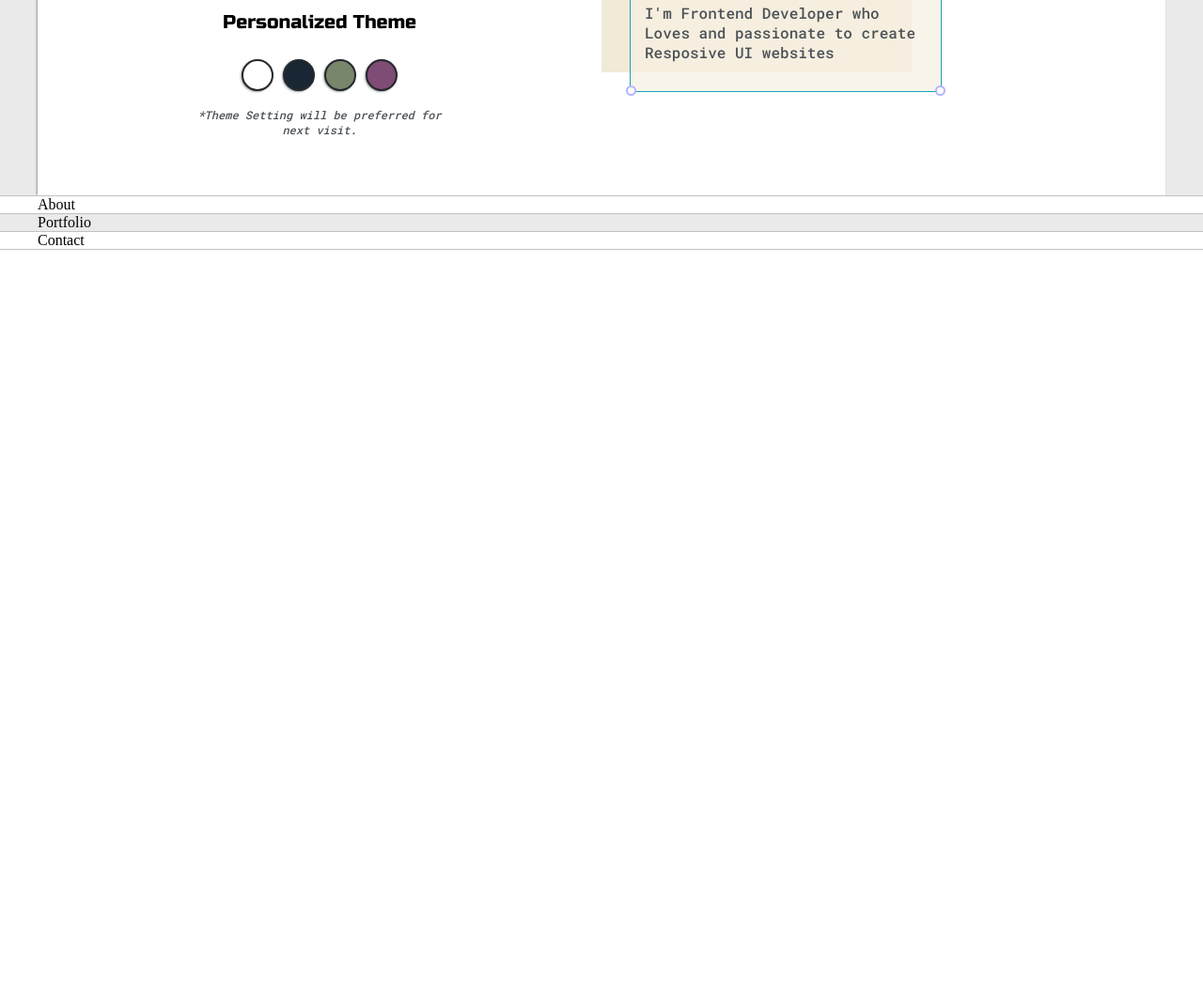
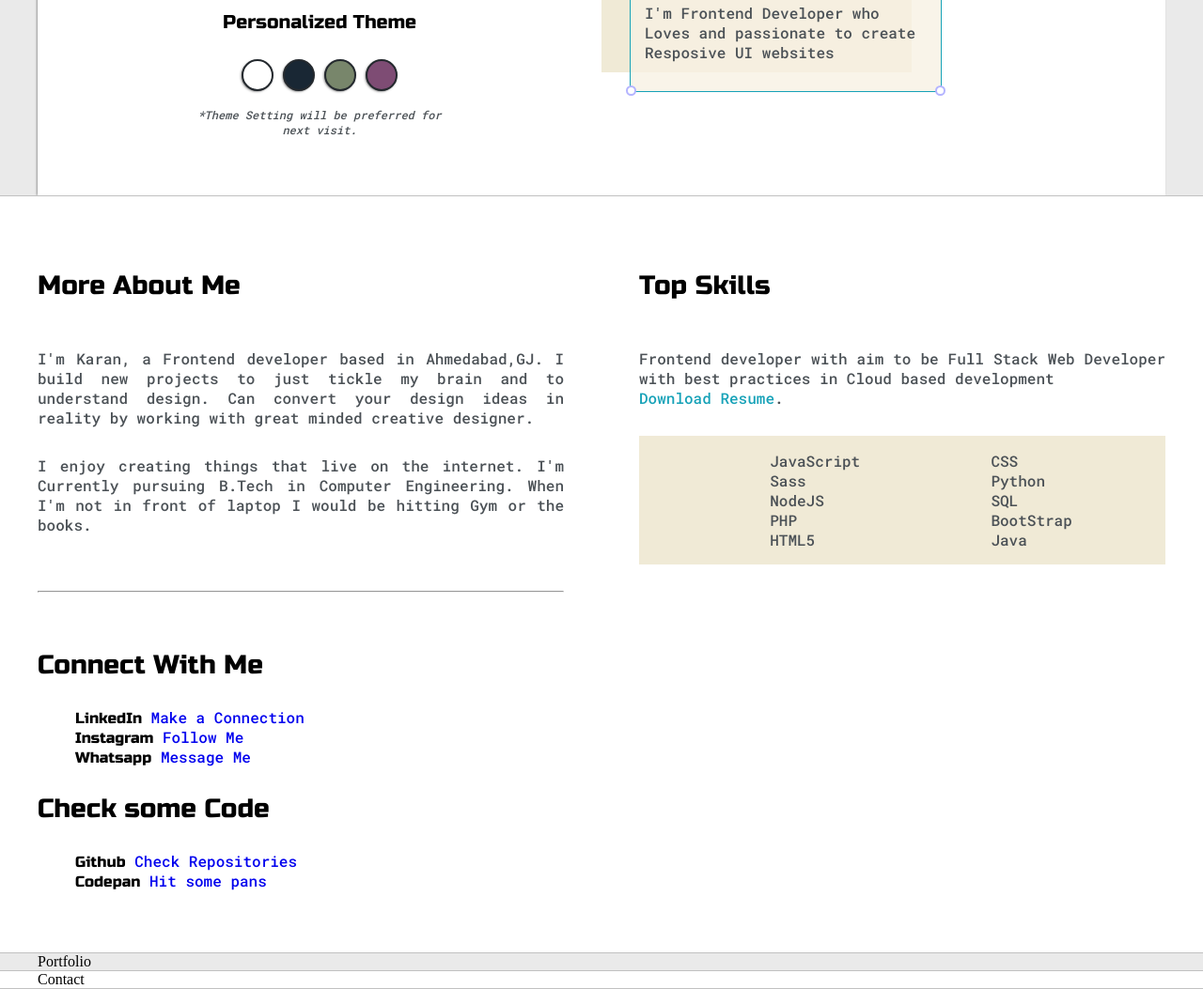
Before and after one commit to Karan-Munjani/Portfolio-site, a plain HTML site: page index.html in a window 1280 px wide. Shown: the part 478-1531 px from the top of the page at 94% size. Before the commit the page ends 800 px from the top, so only its background shows below. Drawn offline with Linux system fonts and the light colour scheme.

Commit message:
About Section Done!

```diff
--- a/css/style.css
+++ b/css/style.css
@@ -49,7 +49,7 @@ a:visited{
 }
 li{
     list-style: none;
-    color:#17a2b8
+
 }
 
 .s1{
@@ -265,6 +265,39 @@ li{
     left:-5px;
 }
 
+.about-wrapper{
+    display: grid;
+    grid-template-columns: repeat(auto-fit,minmax(400px,1fr));
+    grid-gap: 5em;
+    padding-bottom: 50px;
+    padding-top: 50px;
+}
+
+.para-1{
+    margin-top:50px;
+    margin-bottom:30px;
+    text-align: justify;
+    text-justify: inter-word;
+
+}
+
+#about-para-2{
+    margin-bottom:60px;
+    text-align: justify;
+    text-justify: inter-word;
+}
+
+.social-links{
+    margin-top:60px;
+
+}
+
+#skills{
+    display: flex;
+    justify-content: space-evenly;
+    background-color: var(--previewShadow);
+}
+
 
 
 /* @media screen and (max-width:1400px){
@@ -289,6 +322,14 @@ li{
    .right-column{
        justify-content: center;
    }
+   .about-wrapper{
+    grid-gap: 3em;
+    }
+
+    .about-right{
+    border-top:2px solid var(--borderColor);
+    }
+
 }
 @media screen and (max-width:425px){
     .intro-wrapper{
--- /dev/null
+++ b/css/underline.css
@@ -0,0 +1,46 @@
+body {
+  width: 80%;
+  margin: 10vw auto;
+}
+.heading {
+  font-family: "Playfair Display", serif;
+  font-size: 10vw;
+}
+
+.subheading {
+  font-family: "Open Sans", sans-serif;
+  font-size: 1em;
+  line-height: 1.5;
+}
+
+@media screen and (min-width: 40em) {
+  body {
+    width: 50%;
+  }
+  .heading {
+    font-size: 6vw;
+  }
+
+  .subheading {
+    font-size: 1.75vw;
+  }
+}
+
+/*================================================
+Start Important Part
+==================================================*/
+
+.underline--magical {
+  background-image: linear-gradient(120deg, #ff6565 0%, #ffd92d 100%);
+  background-repeat: no-repeat;
+  background-size: 100% 0.2em;
+  background-position: 0 88%;
+  transition: background-size 0.25s ease-in;
+  &:hover {
+    background-size: 100% 88%;
+  }
+}
+
+/*================================================
+End Important Part
+==================================================*/
--- a/index.html
+++ b/index.html
@@ -71,7 +71,101 @@
     </section>
 
     <section class="s2">
-      <div class="main-container">About</div>
+      <div class="main-container">
+            <div class="about-wrapper">
+                <div class="about-me">
+                    <h3>More About Me</h3>
+                    <p class="para-1">
+                        I'm Karan, a Frontend developer based in Ahmedabad,GJ. I build new projects to just tickle my brain and to understand design. Can convert your design ideas in reality by working with great minded creative designer.
+                    </p>
+                    <p id="about-para-2">
+                        I enjoy creating things that live on the internet. I'm Currently pursuing B.Tech in Computer Engineering. When I'm not in front of laptop I would be hitting Gym or the books.
+                    </p>
+
+                    <hr>
+
+                    <div class="social-links">
+                        <h3>Connect With Me</h3>
+                        <ul>
+                            <li>
+                                <strong>LinkedIn</strong>
+                                <span
+                                  ><a href="https://www.linkedin.com/in/karan-munjani-662813173/" target="_blank"
+                                    >Make a Connection</a
+                                  ></span
+                                >
+                              </li>
+
+                              <li>
+                                <strong>Instagram</strong>
+                                <span>
+                                  <a href="https://www.instagram.com/d_krn__/" target="_blank">Follow Me</a>
+                                </span>
+                              </li>
+
+                              <li>
+                                <strong>Whatsapp</strong>
+                                <span>
+                                  <a
+                                    href="https://wa.me/+918200291894/?text=Hello! I'm a Visitor Of your website"
+                                     target="_blank">Message Me</a
+                                  >
+                                </span>
+                              </li>
+                        </ul>
+
+                    </div>
+
+                    <div class="work">
+                        <h3>Check some Code</h3>
+                        <ul>
+                         <li>
+                             <strong>Github</strong>
+                             <span
+                               ><a href="https://github.com/Karan-Munjani"
+                                 >Check Repositories
+                               </a></span
+                             >
+                           </li>
+
+                           <li>
+                             <strong>Codepan</strong>
+                             <span
+                               ><a href="https://codepen.io/karan-munjani"
+                                 >Hit some pans</a
+                               ></span
+                             >
+                           </li>
+                        </ul>
+                    </div>
+
+
+
+                </div>
+               <div class="about-right">
+                <h3>Top Skills</h3>
+                <p class="para-1">Frontend developer with aim to be Full Stack Web Developer with best practices in Cloud based development <br><a href="" target="_blank">Download Resume</a>.</p>
+
+                <div id="skills">
+                    <ul>
+                        <li>JavaScript</li>
+                        <li>Sass</li>
+                        <li>NodeJS</li>
+                        <li>PHP</li>
+                        <li>HTML5</li>
+                    </ul>
+                    <ul>
+                        <li>CSS</li>
+                        <li>Python</li>
+                        <li>SQL</li>
+                        <li>BootStrap</li>
+                        <li>Java</li>
+                    </ul>
+                </div>
+
+               </div>
+            </div>
+      </div>
     </section>
 
     <section class="s3">
@@ -81,5 +175,8 @@
     <section class="s4">
       <div class="main-container">Contact</div>
     </section>
+
+
+
   </body>
 </html>
```
Also changed, not shown: js/underline.js (added, +48 -0 lines).
